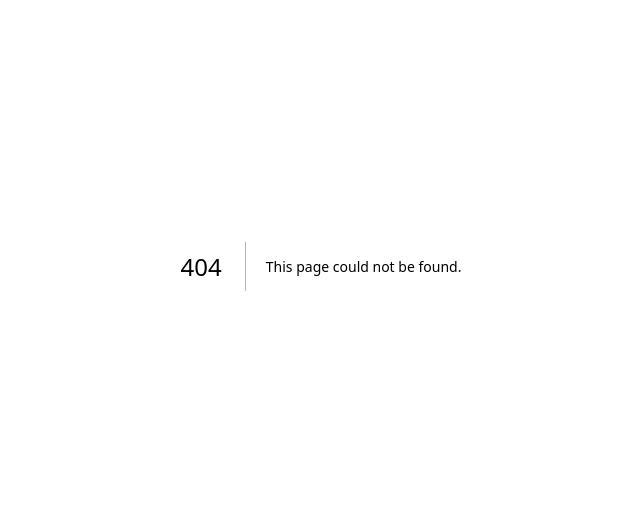
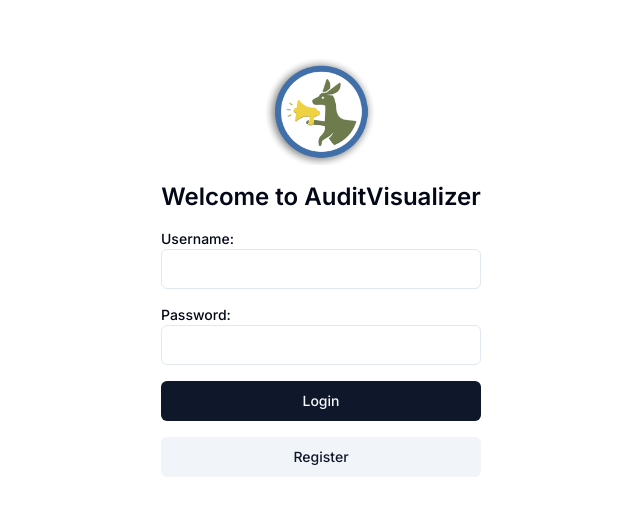
Before and after one commit to DemocracyDevelopers/AuditVisualizer, a Next.js app: page /login in a window 1280 px wide. Before the commit this address had no page. Shown: the part 134-650 px from the top of the page, without its empty margins (319-959 px from the left). Built offline with nearby package versions, Linux system fonts and the light colour scheme.

Commit message:
feat(login): add basic login functionality with fake form validation

```diff
--- /dev/null
+++ b/app/dashboard/page.tsx
@@ -0,0 +1,13 @@
+// app/dashboard.tsx
+import React from "react";
+
+const Dashboard: React.FC = () => {
+  return (
+    <div>
+      <h2>Dashboard</h2>
+      <p>The page after login</p>
+    </div>
+  );
+};
+
+export default Dashboard;
--- /dev/null
+++ b/app/login/page.tsx
@@ -0,0 +1,75 @@
+"use client";
+
+import React, { useState } from "react";
+import { useRouter } from "next/navigation";
+import { Button } from "../../components/ui/button";
+import { Input } from "../../components/ui/input";
+import Image from "next/image";
+
+const Login: React.FC = () => {
+  const [username, setUsername] = useState("");
+  const [password, setPassword] = useState("");
+  const router = useRouter();
+
+  const handleLogin = (e: React.FormEvent) => {
+    e.preventDefault();
+
+    // Fake Login Logic
+    if (username === "admin" && password === "password") {
+      // navigate to dashboard page
+      router.push("/dashboard");
+    } else {
+      alert("Wrong username or password.");
+    }
+  };
+
+  return (
+    <div className="flex items-center justify-center h-screen">
+      <form
+        onSubmit={handleLogin}
+        className="flex flex-col w-80 space-y-4 items-center"
+      >
+        <Image src="/logo.png" alt="Logo" width={120} height={120} />
+
+        <h2 className="text-2xl font-semibold text-center">
+          Welcome to AuditVisualizer
+        </h2>
+
+        <div className="w-full">
+          <label htmlFor="username" className="block text-sm font-medium">
+            Username:
+          </label>
+          <Input
+            id="username"
+            type="text"
+            value={username}
+            onChange={(e) => setUsername(e.target.value)}
+            required
+          />
+        </div>
+
+        <div className="w-full">
+          <label htmlFor="password" className="block text-sm font-medium">
+            Password:
+          </label>
+          <Input
+            id="password"
+            type="password"
+            value={password}
+            onChange={(e) => setPassword(e.target.value)}
+            required
+          />
+        </div>
+
+        <Button type="submit" variant="default" className="w-full">
+          Login
+        </Button>
+        <Button type="submit" variant="secondary" className="w-full">
+          Register
+        </Button>
+      </form>
+    </div>
+  );
+};
+
+export default Login;
```
Also changed, not shown: public/Logo.png (added).
